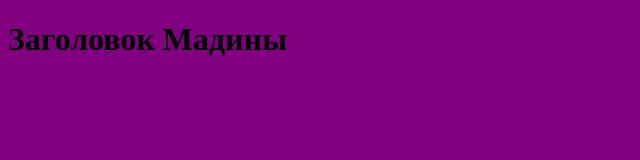
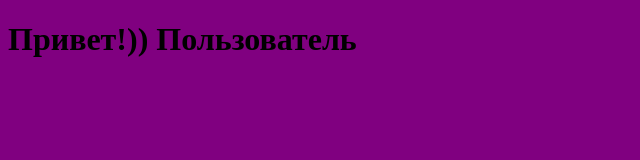
Before and after one commit to LEO-NS/css50, a plain HTML site: page index.html in a window 1280 px wide. Shown: the whole page, without its empty margins (0-640 px from the left). Drawn offline with Linux system fonts and the light colour scheme.

Commit message:
добавили приветствия

```diff
--- a/index.html
+++ b/index.html
@@ -7,6 +7,6 @@
     <link rel="stylesheet" href="style.css" />
   </head>
   <body>
-    <h1>Заголовок Мадины</h1>
+    <h1>Привет!)) Пользователь</h1>
   </body>
 </html>
```
